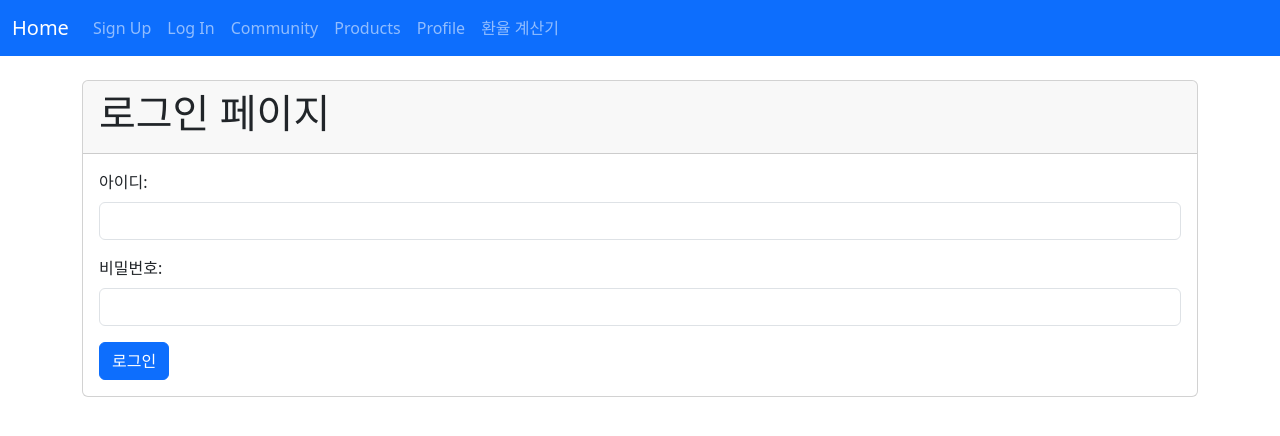
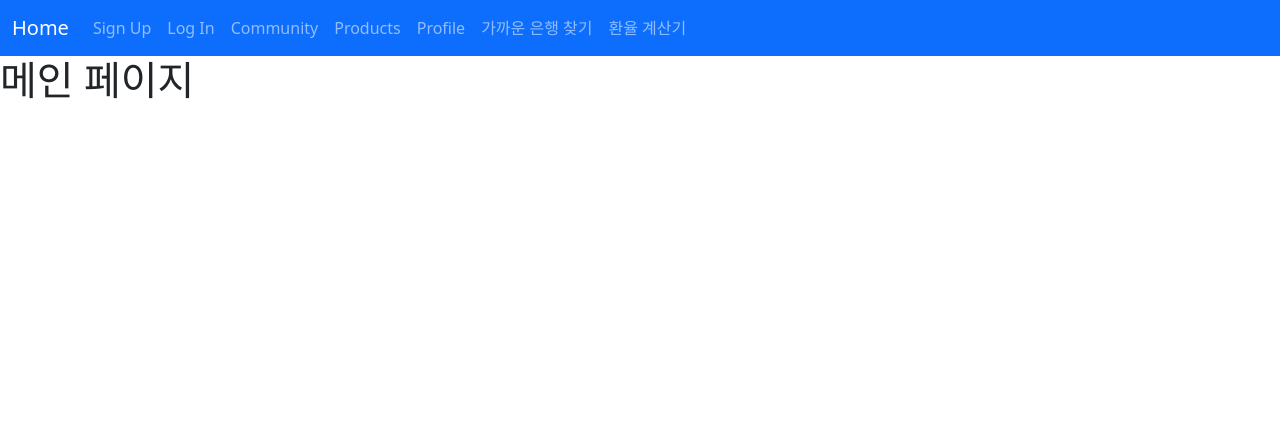
Before and after one commit to Junyoung-Park-jyp/SSAFY_project, a Vue app in the folder final-pjt-front/: page / in a window 1280 px wide. Before the commit this address led to /accounts/login. Shown: the top 436 px of the page. Built offline with nearby package versions, Linux system fonts and the light colour scheme.

Commit message:
kakao map 80%

```diff
--- a/final-pjt-front/index.html
+++ b/final-pjt-front/index.html
@@ -5,6 +5,7 @@
     <link rel="icon" href="/favicon.ico">
     <meta name="viewport" content="width=device-width, initial-scale=1.0">
     <title>Vite App</title>
+    <!-- <script type="text/javascript" src="https://dapi.kakao.com/v2/maps/sdk.js?appkey=8708cff8c0614e2fc51cc510358163c8&libraries=services"></script> -->
   </head>
   <body>
     <div id="app"></div>
--- a/final-pjt-front/src/App.vue
+++ b/final-pjt-front/src/App.vue
@@ -21,6 +21,9 @@
               <RouterLink class="nav-link" :to="{name: 'profile'}">Profile</RouterLink>
             </li>
             <li class="nav-item">
+              <RouterLink class="nav-link" :to="{name: 'search'}">가까운 은행 찾기</RouterLink>
+            </li>
+            <li class="nav-item">
               <RouterLink class="nav-link" :to="{name: 'exchangeRateCalculator'}">환율 계산기</RouterLink>
             </li>
           </ul>
@@ -28,7 +31,6 @@
       </div>
     </nav>
   </div>
-
   <RouterView />
 </template>
 
--- a/final-pjt-front/src/components/DepositList.vue
+++ b/final-pjt-front/src/components/DepositList.vue
@@ -1,6 +1,7 @@
 <template>
-  <table>
-    <thead>
+  <div class="table-responsive">
+    <table class="table table-bordered table-hover">
+      <thead class="table-light">
         <tr>
           <th>공시 제출월</th>
           <th>금융회사명</th>
@@ -23,6 +24,7 @@
         </tr>
       </tbody>
     </table>
+  </div>
 </template>
 
 <script>
--- a/final-pjt-front/src/components/SavingList.vue
+++ b/final-pjt-front/src/components/SavingList.vue
@@ -1,6 +1,7 @@
 <template>
-  <table>
-    <thead>
+  <div class="table-responsive">
+    <table class="table table-bordered table-hover">
+      <thead class="table-light">
         <tr>
           <th>공시 제출월</th>
           <th>금융회사명</th>
@@ -23,6 +24,7 @@
         </tr>
       </tbody>
     </table>
+  </div>
 </template>
 
 <script>
--- a/final-pjt-front/src/router/index.js
+++ b/final-pjt-front/src/router/index.js
@@ -15,6 +15,7 @@ import ExchangeRateCalculator from '../views/ExchangeRateCalculator.vue' // 추
 import ErrorView from '../views/ErrorView.vue' // 추가된 부분
 import UserInfoView from '../views/UserInfoView.vue' // 추가된 부분
 import PostDetailView from '../views/PostDetailView.vue' // 추가된 부분
+import KakaoMapView from '../views/KakaoMapView.vue' // 추가된 부분
 import { useUserStore } from '@/stores/users'
 import { useProductStore } from '@/stores/products'
 
@@ -110,6 +111,11 @@ const routes = [
     path: '/error/:code',
     name: 'error',
     component: ErrorView
+  },
+  {
+    path: '/search',
+    name: 'search',
+    component: KakaoMapView
   }
 ]
 
@@ -121,7 +127,7 @@ const router = createRouter({
 router.beforeEach((to, from) => {
   const userStore = useUserStore()
   const productStore = useProductStore()
-  if (to.name === 'home' && !userStore.isLogin) {
+  if (to.name === 'create' && !userStore.isLogin) {
     window.alert('로그인이 필요합니다.')
     return { name: 'login' }
   }
--- /dev/null
+++ b/final-pjt-front/src/views/KakaoMapView.vue
@@ -0,0 +1,73 @@
+<template>
+  <div>
+    <select v-model="selectedCity">
+      <option v-for="city in cities" :key="city.name" :value="city">
+        {{ city.name }}
+      </option>
+    </select>
+    <select v-model="selectedDistrict">
+      <option v-for="district in selectedCity.districts" :key="district" :value="district">
+        {{ district }}
+      </option>
+    </select>
+    <button @click="search">검색</button>
+    <div id="map"></div>
+  </div>
+</template>
+
+<script setup>
+import { ref, onMounted } from 'vue';
+
+const kakaoMapApiKey = import.meta.env.VITE_KAKAO_MAP_API_KEY;
+
+const cities = ref([
+  { name: '서울특별시', districts: ['전체', '강남구', '강동구', '강북구', '강서구', '관악구', '광진구', '구로구', '금천구', '노원구', '도봉구', '동대문구', '동작구', '마포구', '서대문구', '서초구', '성동구', '성북구', '송파구', '양천구', '영등포구', '용산구', '은평구', '종로구', '중구', '중랑구'] },
+  { name: '부산광역시', districts: ['전체', '강서구', '금정구', '기장군', '남구', '동구', '동래구', '부산진구', '북구', '사상구', '사하구', '서구', '수영구', '연제구', '영도구', '중구', '해운대구'] },
+  { name: '대구광역시', districts: ['전체', '남구', '달서구', '달성군', '동구', '북구', '서구', '수성구'] },
+  { name: '인천광역시', districts: ['전체', '강화군', '계양구', '남동구', '동구', '미추홀구', '부평구', '서구', '연수구', '옹진군'] },
+  { name: '광주광역시', districts: ['전체', '광산구', '남구', '동구', '북구', '서구'] },
+  { name: '대전광역시', districts: ['전체', '대덕구', '동구', '서구', '유성구'] },
+  { name: '울산광역시', districts: ['전체', '남구', '동구', '북구', '울주군', '중구'] }
+]);
+
+const selectedCity = ref(cities.value[0]);
+const selectedDistrict = ref(selectedCity.value.districts[0]);
+
+let map, geocoder;
+
+onMounted(() => {
+  // 카카오 맵 API 스크립트를 동적으로 로드
+  const script = document.createElement('script');
+  script.src = `//dapi.kakao.com/v2/maps/sdk.js?appkey=${kakaoMapApiKey}&libraries=services&autoload=false`;
+  script.onload = () => {
+    window.kakao.maps.load(() => {
+      const container = document.getElementById('map');
+      const options = {
+        center: new window.kakao.maps.LatLng(37.5665, 126.9780), // 초기 위치 (서울)
+        level: 3 // 초기 줌 레벨
+      };
+      map = new window.kakao.maps.Map(container, options);
+      geocoder = new window.kakao.maps.services.Geocoder();
+    });
+  };
+  document.head.appendChild(script);
+});
+
+const search = () => {
+  const fullAddress = selectedCity.value.name + ' ' + selectedDistrict.value;
+  geocoder.addressSearch(fullAddress, (result, status) => {
+    if (status === window.kakao.maps.services.Status.OK) {
+      const coords = new window.kakao.maps.LatLng(result[0].y, result[0].x);
+      map.setCenter(coords);
+    }
+  });
+};
+</script>
+
+<style>
+#map {
+  width: 70%;
+  height: 70vh;
+  margin: 0 auto;
+}
+</style>
```
Lines whose indentation alone changed are shown as unchanged.
